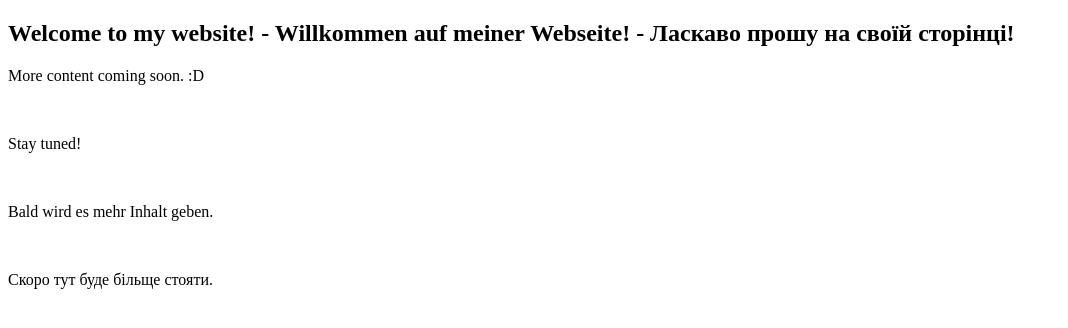
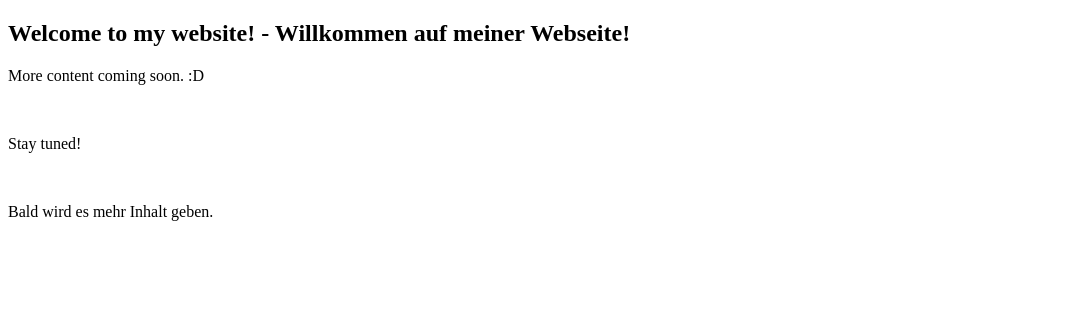
Before and after one commit to LaaTheCoder/LaaTheCoder.github.io, a plain HTML site: page index.html in a window 1280 px wide. Shown: the whole page, without its empty margins (0-1068 px from the left). Drawn offline with Linux system fonts and the light colour scheme.

Commit message:
Ukr-Text weg

```diff
--- a/index.html
+++ b/index.html
@@ -1,7 +1,7 @@
 <!DOCTYPE html>
 <html>
   <section>
-    <h1>Welcome to my website! - Willkommen auf meiner Webseite! - Ласкаво прошу на своїй сторінці!</h1>
+    <h1>Welcome to my website! - Willkommen auf meiner Webseite!</h1>
   </section>
   <section>
     <body>
@@ -11,7 +11,7 @@
       <br>
       <p>Bald wird es mehr Inhalt geben.</p>
       <br>
-      <p>Скоро тут буде більще стояти.</p>
+
 
     </body>
   </section>
```
